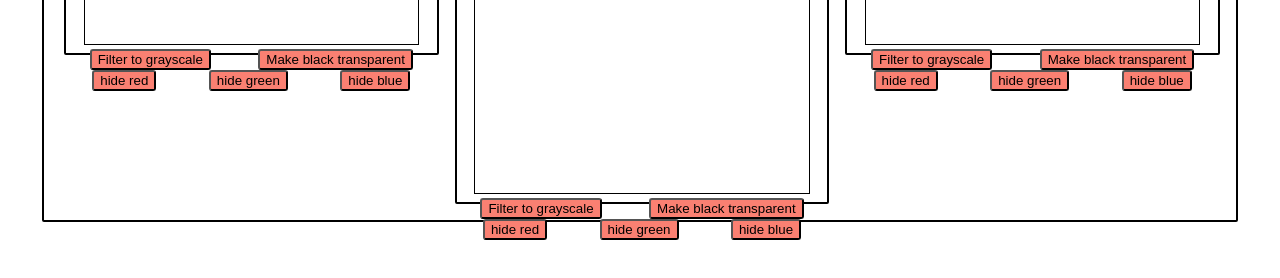
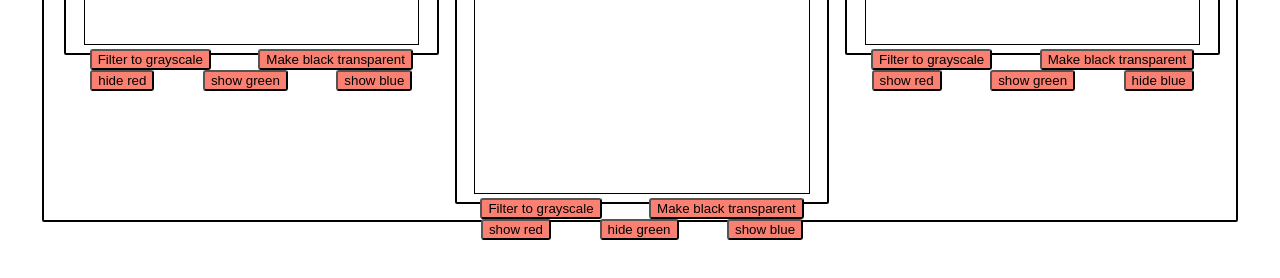
Before and after one commit to jamiecwebber/homecomings, a React (Create React App) app: page / in a window 1280 px wide. Shown: the part 406-684 px from the top of the page. Built offline with nearby package versions, Linux system fonts and the light colour scheme; no server answers.

Commit message:
video controls reflect initial state

```diff
--- a/src/components/atoms/VideoInput.js
+++ b/src/components/atoms/VideoInput.js
@@ -150,7 +150,7 @@ const VideoInput = ({display, videoSource}) => {
 
     return (
     <StyledInputBox display={display}>
-        <VideoSourceControls videoSource={videoSource} localSettings={localSettings} setLocalSettings={setLocalSettings}/>
+        <VideoSourceControls videoSource={videoSource} />
         <StyledCanvas ref={canvasRef} onClick={handleToggleVideo}></StyledCanvas>
         <VideoInputControls display={display} />
     </StyledInputBox>
--- a/src/components/atoms/VideoInputControls.js
+++ b/src/components/atoms/VideoInputControls.js
@@ -29,7 +29,7 @@ const VideoInputControls = ( { display } ) => {
 
     const [grayscale, setGrayscale] = useState(false);
     const [isBlackTransparent, setIsBlackTransparent] = useState(false);
-    const [showColour, setShowColour] = useState([1,1,1]);
+    const [showColour, setShowColour] = useState([0,0,0]);
 
     // // keep local settings up to date with global settings
     // useEffect(()=>{
@@ -40,9 +40,12 @@ const VideoInputControls = ( { display } ) => {
     // },[currentSettings, setLocalSettings, display]);
 
     useEffect(()=>{
-        if (currentSettings) {
+        if (currentSettings[display]) {
             prevSettings.current = currentSettings[display];
             setLocalSettings(currentSettings[display]);
+            setGrayscale(currentSettings[display].grayscale);
+            setIsBlackTransparent(currentSettings[display].isBlackTransparent);
+            setShowColour(currentSettings[display].showRGB)
         }
     }, [setLocalSettings, currentSettings, display])
 
--- a/src/components/hub/PerformerHub.js
+++ b/src/components/hub/PerformerHub.js
@@ -29,7 +29,7 @@ const PerformerHub = () => {
     return (
         <StyledHub>
             <VideoPlayer />
-            <VideoInput display='left' videoSource={videos[0]} />
+            <VideoInput display='left'  />
             <VideoInput display='bottom' />
             <VideoInput display='right' />
         </StyledHub>
--- a/src/contexts/videoContext.js
+++ b/src/contexts/videoContext.js
@@ -9,16 +9,16 @@ const initialSettings = [
     {
     'left':{
         grayscale: false,
-        showRGB: [1,1,1],
+        showRGB: [1,0,0],
         isBlackTransparent: false,},
     'bottom':{
         grayscale: false,
-        showRGB: [1,1,1],
+        showRGB: [0,1,0],
         isBlackTransparent: false,
     },
     'right':{
         grayscale: false,
-        showRGB: [1,1,1],
+        showRGB: [0,0,1],
         isBlackTransparent: false,
     }}]
 
@@ -30,8 +30,6 @@ const VideoContextProvider = (props) => {
     const [canvasRefs, setCanvasRefs] = useState({});
 
     const reducer = (state, action) => {
-        console.log('hello from reducer');
-        console.log(action);
         switch(action.type) {
             case "UPDATE_SETTINGS": {
                 console.log("updating settings");
@@ -49,73 +47,19 @@ const VideoContextProvider = (props) => {
     const [currentChannel, setCurrentChannel] = useState(0);
     const [currentSettings, setCurrentSettings] = useState({});
     const [globalSettings, settingsDispatch] = useReducer(reducer, initialSettings);
-    const prevChannelRef = useRef(currentChannel);
 
+    // whenever the global settings or the channel changes, update current settings;
     useEffect(()=>{
-        console.log("setting current settings");
-        console.log(globalSettings[currentChannel]);
         setCurrentSettings(globalSettings[currentChannel]);
     }, [globalSettings, currentChannel]);
 
-    useEffect(()=>{
-        console.log("context: global settings");
-        console.log(globalSettings);
-    },[globalSettings])
 
     useEffect(()=>{
-        console.log("context: current settings:");
-        console.log(currentSettings);
-    }, [currentSettings])
-
-    // keep current settings up to date with current channel
-    // useEffect(()=>{
-    //     if (prevChannelRef.current !== currentChannel){
-    //         setCurrentSettings(globalSettings[currentChannel]);
-    //     }
-    // },[globalSettings, currentChannel])
-
-    // makes sure that the currentSettings always correspond to the correct channel
-    // useEffect(()=>{
-    //     if (currentChannel !== prevChannelRef.current) {
-    //         if (currentChannel < globalSettings.length) {
-    //             setCurrentSettings(globalSettings[currentChannel]);
-    //         } else {
-    //             setGlobalSettings((prev)=>{
-    //                 prev.push(currentSettings);
-    //                 return prev;
-    //             })
-    //         }
-    //         prevChannelRef.current = currentChannel;
-    //     }
-    // }, [currentChannel, setCurrentSettings, currentSettings, globalSettings])
-
-    // useEffect(()=>{
-    //     navigator.mediaDevices.enumerateDevices({video:true, audio:false})
-    //         .then((deviceList)=>{
-    //             // console.log(deviceList);
-    //             setDevices(deviceList)
-    //         })
-    // },[])
-
-    // update global settings when something in the app changes its settings locally
-    // useEffect(()=>{
-    //     console.log("global settings update effect fired")
-    //     if (prevSettingsRef.current !== currentSettings) {
-    //         setGlobalSettings(prevState=>{
-    //             let newSettings = prevState;
-    //             newSettings[currentChannel] = currentSettings;
-    //             console.dir(newSettings[currentChannel]);
-    //             console.log(`Global settings were updated on channel ${currentChannel}`);
-    //             return newSettings;
-    //         })
-    //         prevSettingsRef.current = currentSettings;
-    //     }
-    // }, [currentSettings, currentChannel])
-
-    // update currentSettings when the channel changes
-    // function updateDisplaySettings (display, localSettings) {
-    //     setCurrentSettings({...currentSettings, [display]:localSettings})
-    // }
+        navigator.mediaDevices.enumerateDevices({video:true, audio:false})
+            .then((deviceList)=>{
+                setDevices(deviceList)
+            })
+    },[])
 
     return (
         <VideoContext.Provider value={ {
```
